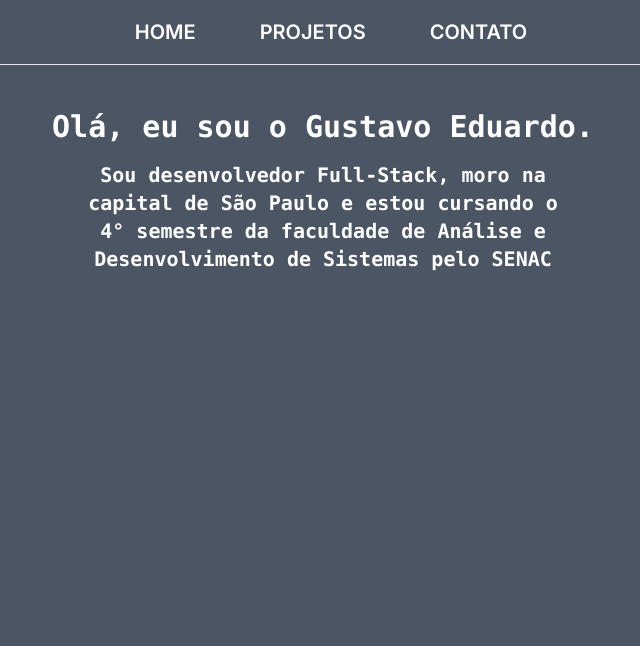
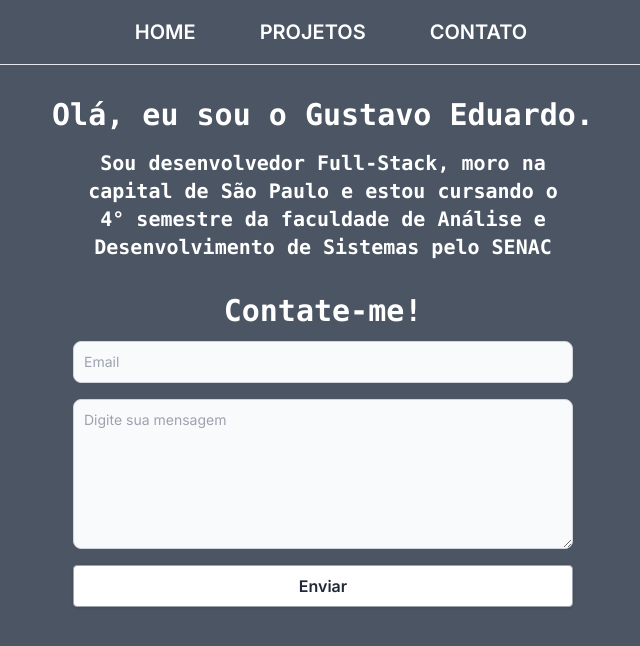
Before and after one commit to kopz9/portfolio, a Next.js app: page / in a window 1280 px wide. Shown: the top 646 px of the page, without its empty margins (317-957 px from the left). Built offline with nearby package versions, Linux system fonts and the light colour scheme.

Commit message:
feat: form

```diff
--- a/package.json
+++ b/package.json
@@ -11,6 +11,7 @@
   },
   "dependencies": {
     "@t3-oss/env-nextjs": "^0.10.1",
+    "dotenv": "^16.4.5",
     "next": "^14.2.1",
     "react": "18.2.0",
     "react-dom": "18.2.0",
--- /dev/null
+++ b/src/app/_components/form.tsx
@@ -0,0 +1,51 @@
+"use client";
+
+export default function Form() {
+  async function handleFormSubmit(event: React.FormEvent<HTMLFormElement>) {
+    event.preventDefault();
+
+    const scriptUrl =
+      "https://script.google.com/macros/s/AKfycbwE2jqDqY_rFXEtoWHNMiFA72NGQEJirTAGr8L5jsbwrtpXQ3c34oIs5PuJT6LmPRrxyA/exec";
+
+    await fetch(scriptUrl, {
+      method: "POST",
+      body: new FormData(event.currentTarget),
+    }).catch(() => { // XD
+      alert("Mensagem enviada com sucesso!");
+      window.location.reload();
+    });
+  }
+
+  return (
+    <>
+      <h1 className="mt-8 text-center font-mono text-3xl font-semibold">
+        Contate-me!
+      </h1>
+      <form
+        method="POST"
+        onSubmit={handleFormSubmit}
+        className="mx-auto mt-3 flex w-[500px] flex-col"
+      >
+        <input
+          type="email"
+          name="email"
+          placeholder="Email"
+          className="block w-full rounded-lg border border-gray-300 bg-gray-50 p-2.5 text-sm text-gray-900 focus:border-blue-500 focus:ring-blue-500 dark:border-gray-600 dark:bg-gray-700 dark:text-white dark:placeholder-gray-400 dark:focus:border-blue-500 dark:focus:ring-blue-500"
+        />
+        <textarea
+          id="message"
+          name="message"
+          maxLength={300}
+          className="mt-4 block h-[150px] w-full rounded-lg border border-gray-300 bg-gray-50 p-2.5 text-sm text-gray-900 focus:border-blue-500 focus:ring-blue-500 dark:border-gray-600 dark:bg-gray-700 dark:text-white dark:placeholder-gray-400 dark:focus:border-blue-500 dark:focus:ring-blue-500"
+          placeholder="Digite sua mensagem"
+        />
+        <button
+          type="submit"
+          className="mt-4 rounded border border-gray-400 bg-white px-4 py-2 font-semibold text-gray-800 shadow hover:bg-gray-100 "
+        >
+          Enviar
+        </button>
+      </form>
+    </>
+  );
+}
--- a/src/app/_components/topnav.tsx
+++ b/src/app/_components/topnav.tsx
@@ -1,6 +1,6 @@
 export default function TopNav() {
   return (
-    <nav className="bg-gray-600 text-white border-b">
+    <nav className="border-b bg-gray-600 text-white">
       <div className="mx-auto max-w-7xl  px-4 sm:px-6 lg:px-8">
         <div className="flex h-16 items-center justify-center">
           <div className="ml-4 flex items-center gap-8 space-x-4  text-xl">
--- a/src/app/page.tsx
+++ b/src/app/page.tsx
@@ -1,7 +1,9 @@
+import Form from "./_components/form";
+
 export default function HomePage() {
   return (
-    <main className="min-h-screen bg-gray-600 p-8">
-      <div className="mb-3 text-center font-bold uppercase"></div>
+    <>
+      <main className="text min-h-screen bg-gray-600 p-8">
         <div className="text-center font-mono text-3xl font-bold">
           Olá, eu sou o Gustavo Eduardo.
           <p className="mx-auto mt-4 w-[500px] text-xl">
@@ -10,6 +12,8 @@ export default function HomePage() {
             Sistemas pelo SENAC
           </p>
         </div>
+        <Form />
       </main>
+    </>
   );
 }
```
Also changed, not shown: 1 other file (tests, documents, lock files or other folders). Lines whose indentation alone changed are shown as unchanged.
